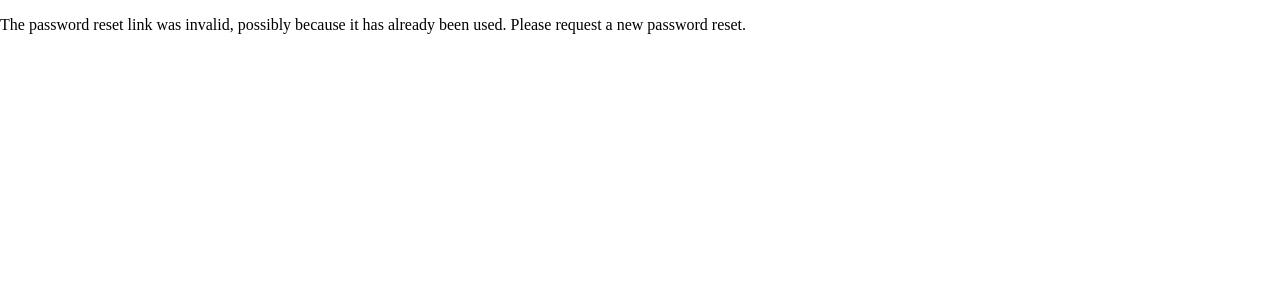
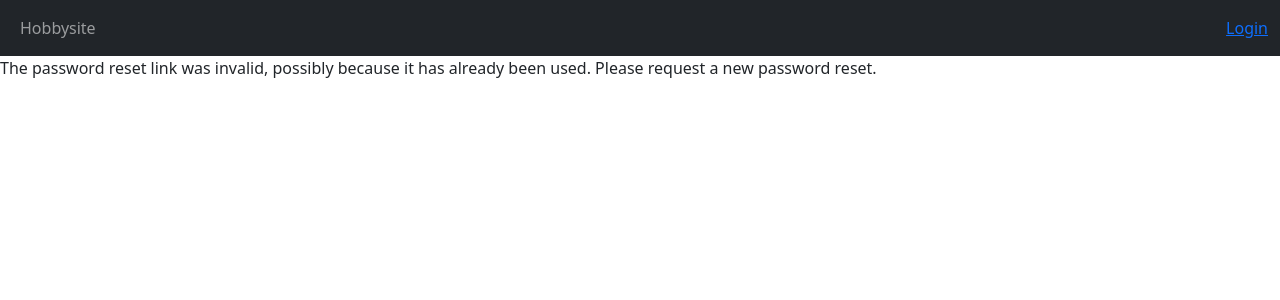
Before and after one commit to tttrono/hobbysite-F-20, a Django app: a page that uses hobbysite/hobbysite/templates/base.html in a window 1280 px wide. Shown: the top 300 px of the page. Run offline with Django 4.2, Linux system fonts and the light colour scheme; parts of the project's set-up code (start-up, migrations or seed data) failed here and were passed over.

Commit message:
Added bootstrap navbar to base.html. Renamed index to home.

```diff
--- a/hobbysite/hobbysite/templates/base.html
+++ b/hobbysite/hobbysite/templates/base.html
@@ -1,20 +1,40 @@
 <!DOCTYPE html>
+<html lang="en-US">
+<head>
+	<link href="https://cdn.jsdelivr.net/npm/bootstrap@5.3.3/dist/css/bootstrap.min.css" rel="stylesheet" integrity="sha384-QWTKZyjpPEjISv5WaRU9OFeRpok6YctnYmDr5pNlyT2bRjXh0JMhjY6hW+ALEwIH" crossorigin="anonymous">
 
-{% load static %}
-<html>
-	<head>
-		<meta charset="utf-8">
-		<title> Hobbysite - {% block title %}{% endblock %} </title>
-		<link rel="stylesheet" href="{% static 'css/main.css' %}" type="text/css">
-	</head>
-
-	<body>
-		<main>
-			{% block content %}
-			{% endblock %}
-	  	</main>
-
-		{% block footer %}
-		{% endblock %}
-	</body>
+	<title> Hobbysite - {% block title %}{% endblock %} </title>
+</head>
+<body>
+	<nav class="navbar navbar-expand navbar-dark bg-dark">
+		<div class="container-fluid">
+			<div>
+				<ul class="navbar-nav">
+					<li class="nav-item">
+						<a class="nav-link" href="{% url 'home' %}"> Hobbysite </a>
+					</li>
+				</ul>
+			</div>
+			<div>
+				<ul class="navbar-nav">
+					<li class="nav-item">
+						{% if user.is_authenticated %}
+						    <form method="post" action="{% url 'logout' %}">
+						        {% csrf_token %}
+						        {{ form.as_p }}
+						        <button class="nav-link" type="submit"> Logout </button>
+						    </form>
+						{% else %}
+						    <a href="{% url 'login' %}"> Login </a>
+						{% endif %}
+					</li>
+				</ul>
+			</div>
+		</div>
+	</nav>
+	<script src="https://cdn.jsdelivr.net/npm/bootstrap@5.3.3/dist/js/bootstrap.bundle.min.js" integrity="sha384-YvpcrYf0tY3lHB60NNkmXc5s9fDVZLESaAA55NDzOxhy9GkcIdslK1eN7N6jIeHz" crossorigin="anonymous"></script>
+		<div id="content">
+			{% block content %}{% endblock %}
+		</div>
+</body>
 </html>
```
Also changed, not shown: hobbysite/hobbysite/templates/base2 .html (added, +20 -0 lines), hobbysite/hobbysite/templates/home.html (renamed from hobbysite/hobbysite/templates/index.html).
